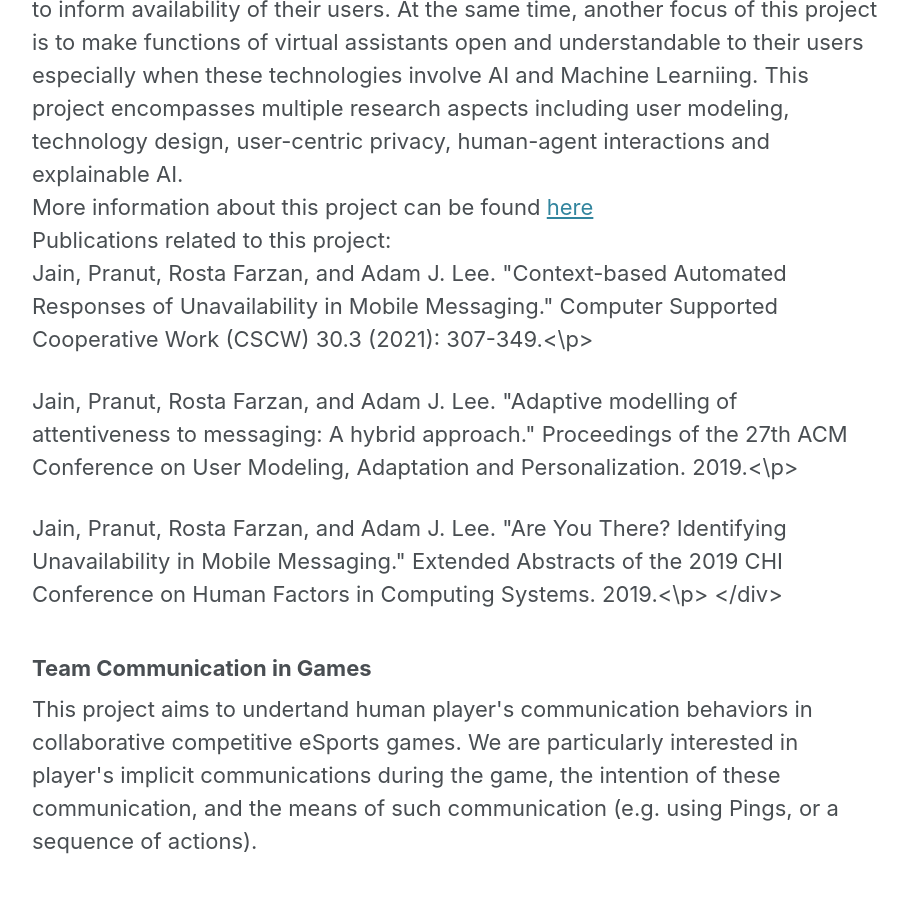
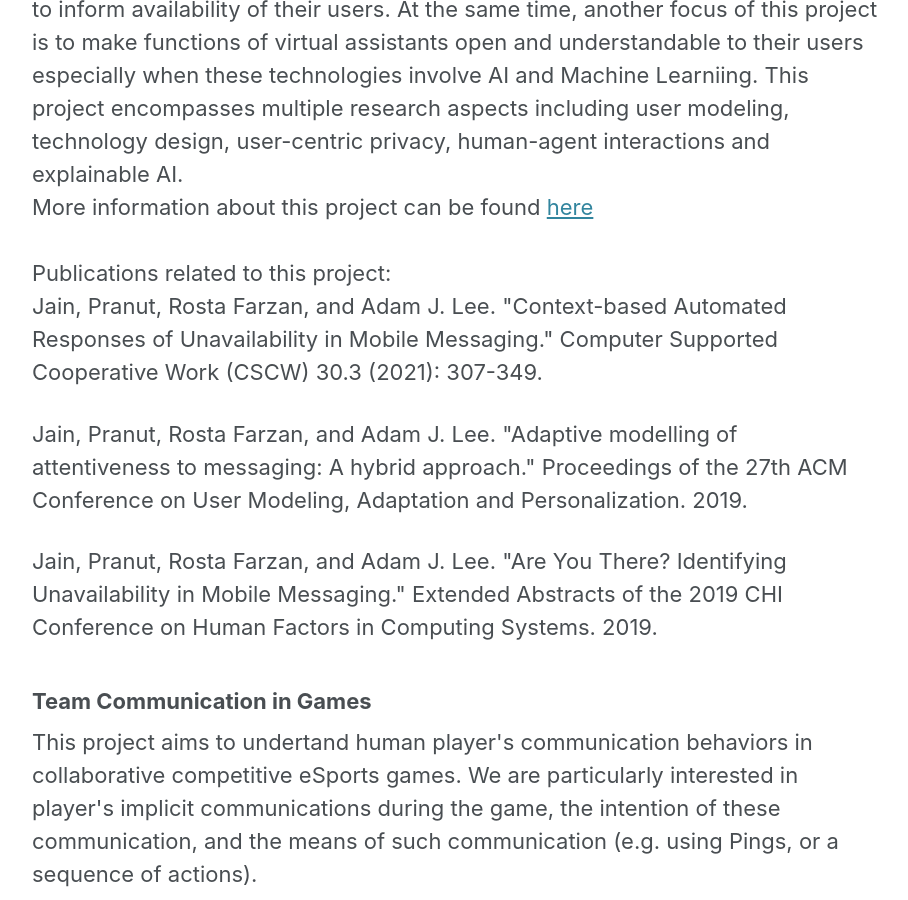
Before and after one commit to SSC-Pitt/SSC-Pitt.github.io, a Jekyll site: the page built from _pages/projects.md, in a window 1280 px wide and 900 px high, scrolled down 559 px. Shown: the whole window, without its empty margins (334-1242 px from the left). Built offline with Jekyll 4.4.1, drawn with Linux system fonts in a browser that asks for light colours; cached includes are drawn as plain includes; nearby versions of some CDN libraries.

Commit message:
Update projects.md

```diff
--- a/_pages/projects.md
+++ b/_pages/projects.md
@@ -12,11 +12,11 @@ At the Sustainable Social Computing Lab, we combine modern quantitative techique
 <div class='project'>
     <h3>Designing for Awareness</h3>
     This project explores solutions to the issue of lack of situational awareness in mobile messaging. We aim to understand how we can leverage virtual assistants to inform availability of their users. At the same time, another focus of this project is to make functions of virtual assistants open and understandable to their users especially when these technologies involve AI and Machine Learniing. This project encompasses multiple research aspects including user modeling, technology design, user-centric privacy, human-agent interactions and explainable AI. <br/>
-    More information about this project can be found <a href='https://people.cs.pitt.edu/~pranut/messaging_study/index.html'>here</a><br/>
-    Publications related to this project:
-    <p class='paper'>Jain, Pranut, Rosta Farzan, and Adam J. Lee. "Context-based Automated Responses of Unavailability in Mobile Messaging." Computer Supported Cooperative Work (CSCW) 30.3 (2021): 307-349.<\p>
-    <p class='paper'>Jain, Pranut, Rosta Farzan, and Adam J. Lee. "Adaptive modelling of attentiveness to messaging: A hybrid approach." Proceedings of the 27th ACM Conference on User Modeling, Adaptation and Personalization. 2019.<\p>
-    <p class='paper'>Jain, Pranut, Rosta Farzan, and Adam J. Lee. "Are You There? Identifying Unavailability in Mobile Messaging." Extended Abstracts of the 2019 CHI Conference on Human Factors in Computing Systems. 2019.<\p>
+    More information about this project can be found <a href='https://people.cs.pitt.edu/~pranut/messaging_study/index.html'>here</a><br/><br/>
+    Publications related to this project:<br/>
+    <p class='paper'>Jain, Pranut, Rosta Farzan, and Adam J. Lee. "Context-based Automated Responses of Unavailability in Mobile Messaging." Computer Supported Cooperative Work (CSCW) 30.3 (2021): 307-349.</p>
+    <p class='paper'>Jain, Pranut, Rosta Farzan, and Adam J. Lee. "Adaptive modelling of attentiveness to messaging: A hybrid approach." Proceedings of the 27th ACM Conference on User Modeling, Adaptation and Personalization. 2019.</p>
+    <p class='paper'>Jain, Pranut, Rosta Farzan, and Adam J. Lee. "Are You There? Identifying Unavailability in Mobile Messaging." Extended Abstracts of the 2019 CHI Conference on Human Factors in Computing Systems. 2019.</p>
 </div>
 
 <div class='project'>
@@ -32,6 +32,6 @@ At the Sustainable Social Computing Lab, we combine modern quantitative techique
 
 <div class='project'>
     <h3>Participatory design</h3>
-    "Co-creation" is any act of creativity undertaken by two or more people (<a href="https://www.tandfonline.com/doi/full/10.1080/15710880701875068">Sanders & Stappers, 2008</a>). In the world of human-computer interaction, a very common application of co-creation is that of participatory design, a process in which researchers and users work together over time to create systems. The process enables allows the final product to incorporate the expertise of researchers, who are often experts in a relevant subject, with that of users, who are experts in the perspective of a system user. Participatory design has been shown to lead to more equitable designs which enjoy more acceptance and are more effective in their purpose.<br/>
+    "Co-creation" is any act of creativity undertaken by two or more people (<a href="https://www.tandfonline.com/doi/full/10.1080/15710880701875068">Sanders & Stappers, 2008</a>). In the world of human-computer interaction, a very common application of co-creation is that of participatory design, a process in which researchers and users work together over time to create systems. The process enables allows the final product to incorporate the expertise of researchers, who are often experts in a relevant subject, with that of users, who are experts in the perspective of a system user. Participatory design has been shown to lead to more equitable designs which enjoy more acceptance and are more effective in their purpose.<br/><br/>
     In this work, we examine a unique configuration of stakeholders: researchers working alongside parent/teenager dyads to design a mobile app for the creation and management of rules for online safety. We apply a unique two-condition design in which teenagers and parents design both individually and together with their dyadic partner, and we manipulate the order in which these phases occur. In doing so, we're able to observe how ideas flow between design phases, better understanding how each participant attends to ideas to their partner while contributing their own. We also apply inductive coding to the themes of the generated designs in order to better understand parent and teenager perspectives on the design of such interventions. Last we examine how the act of co-creation contributes to shared understanding within the dyad and present recommendations for future researchers who seek to conduct parent/teen dyadic design, whether it's in a single co-creative session or a longer-term participatory design context.
 </div>
```
